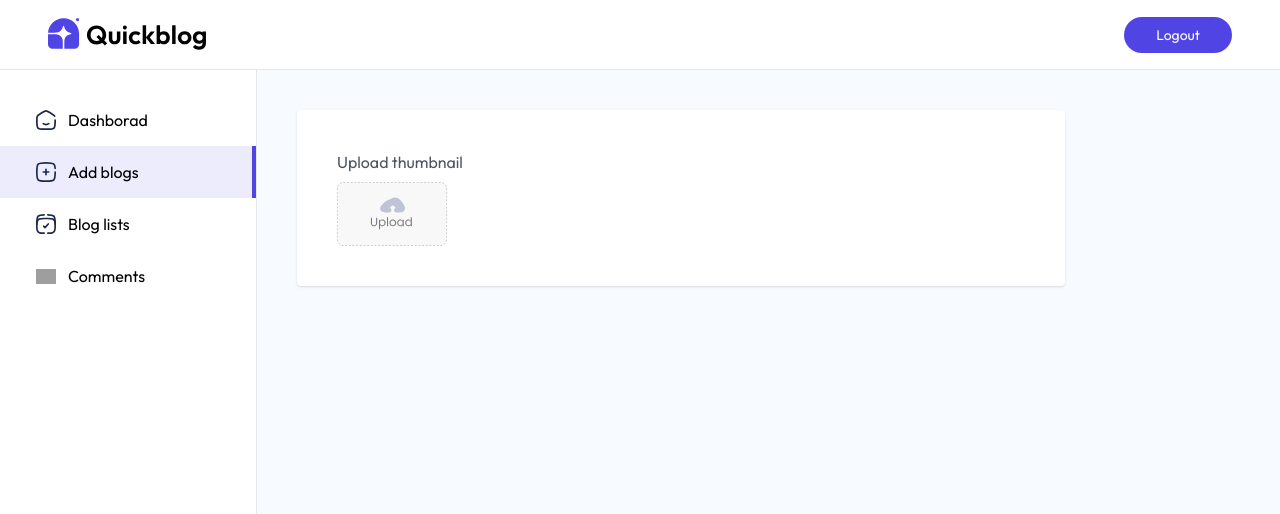
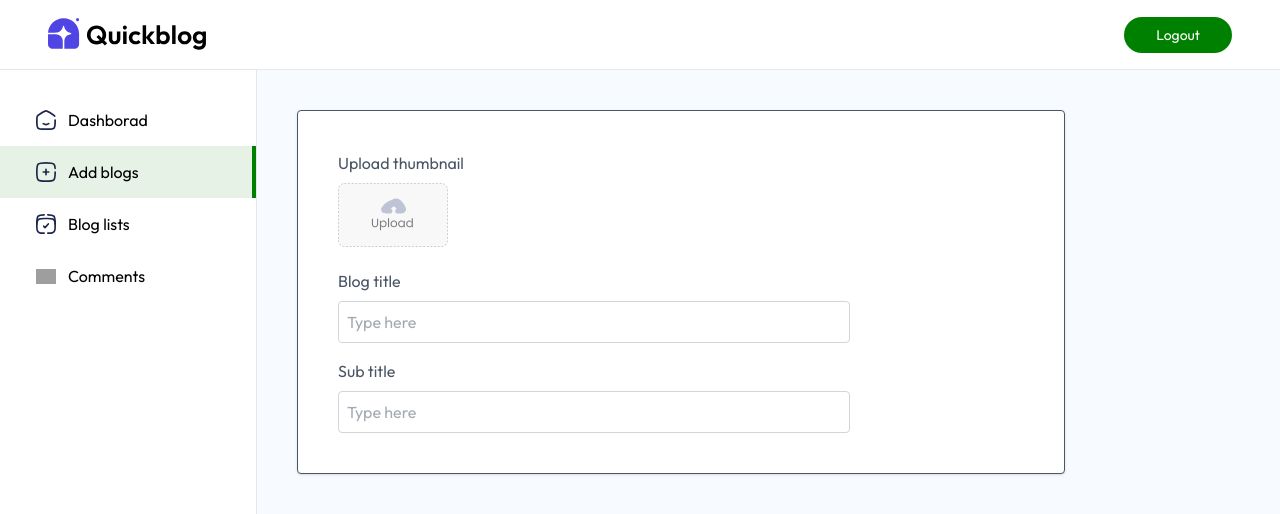
Before and after one commit to fanubalti786/full-stack-ai-powered-blog-app, a React (Vite) app in the folder client/: page /admin/addBlog in a window 1280 px wide. Shown: the top 514 px of the page. Built offline with nearby package versions, Linux system fonts and the light colour scheme; grey boxes are pictures that could not be loaded.

Commit message:
half add Blog dashboard page done

```diff
--- a/client/src/index.css
+++ b/client/src/index.css
@@ -10,7 +10,9 @@
 }
 
 @theme{
-  --color-primary: #5044E5
+  /* --color-primary: #5044E5 */
+  --color-primary: green
+
 }
 
 .rich-text { font-size: 15px;  }
--- a/client/src/pages/admin/AddBlog.jsx
+++ b/client/src/pages/admin/AddBlog.jsx
@@ -7,17 +7,33 @@
   const [title,setTitle] = useState('')
   const [subTitle,setSubTitle] = useState('')
   const [category,setCategory] = useState('Startup')
+  const [isPublished,setIsPublished] = useState(false)
+
+  const onSubmitHandler = async (e) => {
+    e.preventDefault()
+  }
 
   return (
-    <form className='flex-1 bg-blue-50/50 text-gray-600 overflow-scroll'>
+    <form onSubmit={onSubmitHandler} className='flex-1 bg-blue-50/50 text-gray-600 overflow-scroll'>
 
-      <div className='bg-white w-full max-w-3xl p-4 md:p-10 sm:m-10 shadow rounded'>
+      <div className='bg-white w-full max-w-3xl p-4 md:p-10 sm:m-10 shadow rounded border'>
 
         <p>Upload thumbnail</p>
-        <label htmlFor="image">
-          <img src={assets.upload_area} alt="" className='mt-2 h-16 rounded cursor-pointer' />
-          <input type="text" id="image" hidden required />
+        <label htmlFor="image" className='inline-flex'>
+          <img src={image? URL.createObjectURL(image):assets.upload_area} alt="" className='mt-2 h-16 rounded cursor-pointer' />
+          <input onChange={(e) => setImage(e.target.files[0])} type="file" id="image" hidden required />
         </label>
+
+        <p className='mt-4'>Blog title</p>
+        <input type="text" placeholder='Type here' required value={title}
+        onChange={(e) => setTitle(e.target.value)}
+        className='w-full max-w-lg mt-2 p-2 border border-gray-300 outline-none rounded' />
+
+
+        <p className='mt-4'>Sub title</p>
+        <input type="text" placeholder='Type here' required value={subTitle}
+        onChange={(e) => setTitle(e.target.value)}
+        className='w-full max-w-lg mt-2 p-2 border border-gray-300 outline-none rounded' />
 
       </div>
 
```
